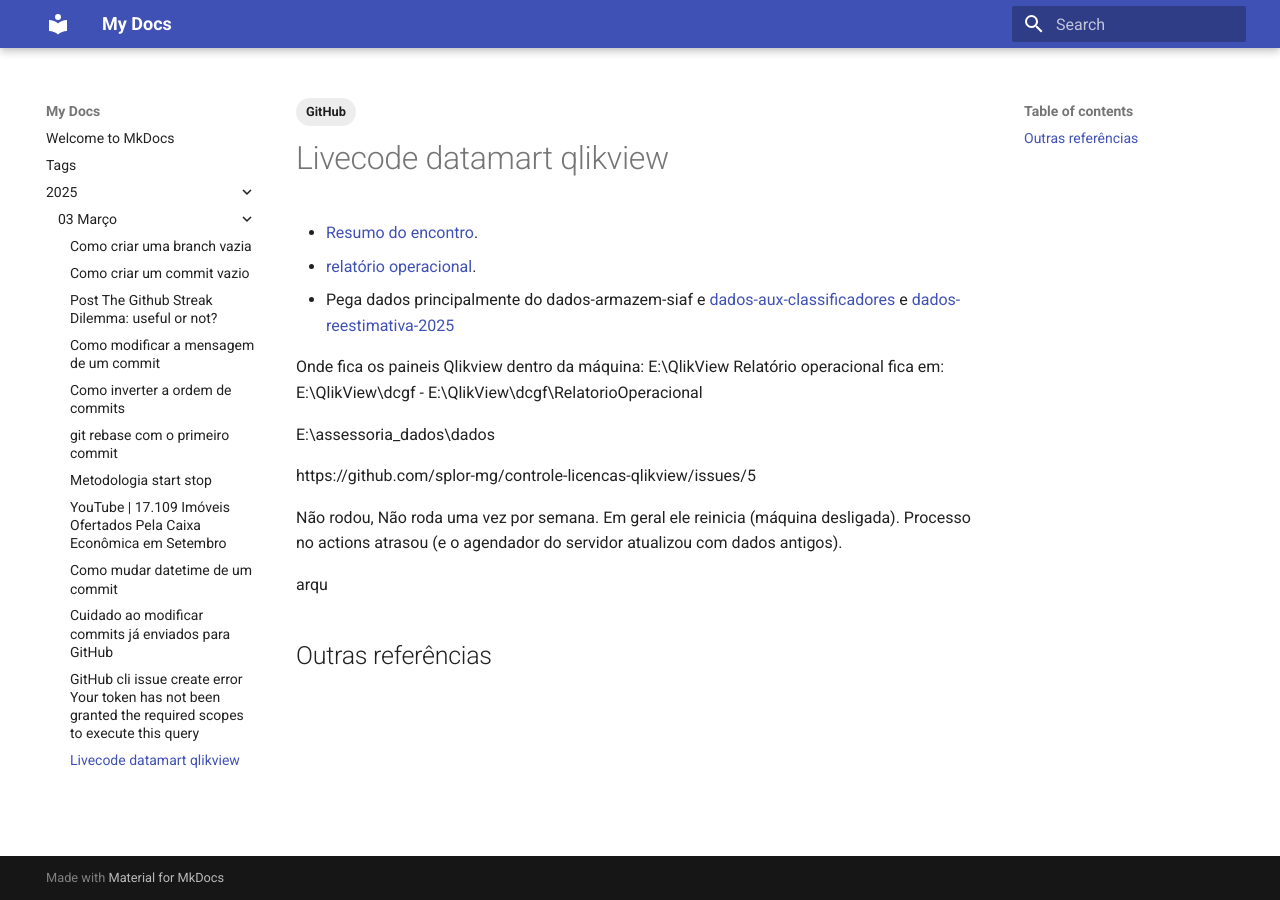
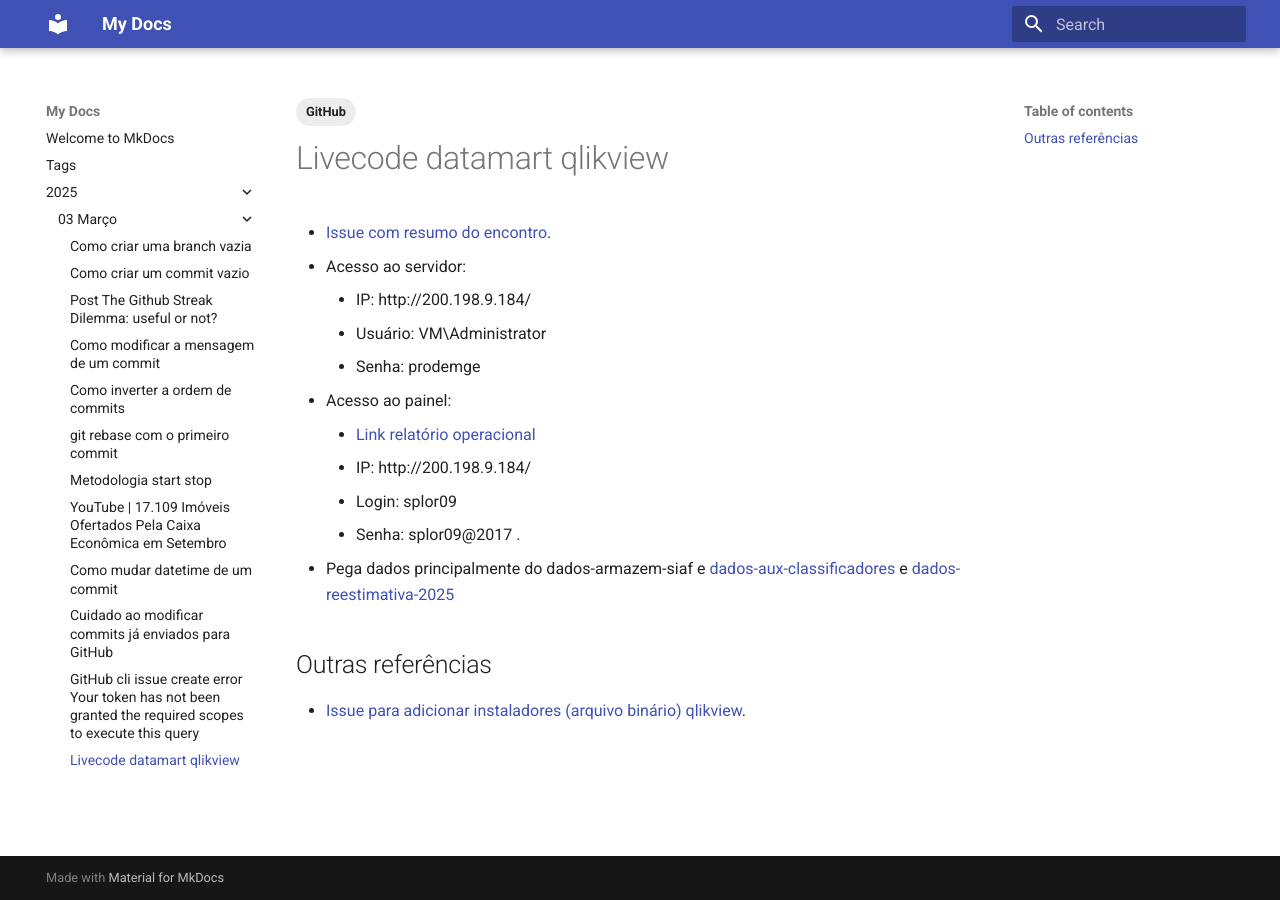
Before and after one commit to gabrielbdornass/notes2, an MkDocs documentation site: the page built from docs/2025/03_Março/20250318_livecode_datamart_qlikview.md, in a window 1280 px wide. Built offline with MkDocs 1.6.1 and Material for MkDocs 9.7.7, drawn with Linux system fonts in a browser that asks for light colours.

Commit message:
Improve livecode note qlik
See https://github.com/splor-mg/handbook/issues/66

```diff
--- a/docs/2025/03_Março/20250318_livecode_datamart_qlikview.md
+++ b/docs/2025/03_Março/20250318_livecode_datamart_qlikview.md
@@ -5,24 +5,19 @@ tags:
 
 # Livecode datamart qlikview
 
-- [Resumo do encontro](https://github.com/splor-mg/handbook/issues/66).
-- [relatório operacional](http://www.reestimativa.mg.gov.br/QvAJAXZfc/opendoc.htm?document=dcgf%5Crelatoriooperacional%5Crel.%20operacional.qvw&host=QVS%40vm13525).
+- [Issue com resumo do encontro](https://github.com/splor-mg/handbook/issues/66).
+- Acesso ao servidor:
+    - IP: http://200.198.9.184/
+    - Usuário: VM\Administrator
+    - Senha: prodemge
+- Acesso ao painel:
+    - [Link relatório operacional](http://www.reestimativa.mg.gov.br/QvAJAXZfc/opendoc.htm?document=dcgf%5Crelatoriooperacional%5Crel.%20operacional.qvw&host=QVS%40vm13525)
+    - IP: http://200.198.9.184/
+    - Login: splor09
+    - Senha: splor09@2017
+    .
 - Pega dados principalmente do dados-armazem-siaf e [dados-aux-classificadores](https://github.com/splor-mg/dados-aux-classificadores) e [dados-reestimativa-2025](https://github.com/splor-mg/dados-reestimativa-2025)
 
+## Outras referências
 
-Onde fica os paineis Qlikview dentro da máquina: E:\QlikView
-Relatório operacional fica em: E:\QlikView\dcgf - E:\QlikView\dcgf\RelatorioOperacional
-
-E:\assessoria_dados\dados
-
-https://github.com/splor-mg/controle-licencas-qlikview/issues/5
-
-Não rodou,
-Não roda uma vez por semana.
-Em geral ele reinicia (máquina desligada).
-Processo no actions atrasou (e o agendador do servidor atualizou com dados antigos).
-
-arqu
-
-
-## Outras referências
+- [Issue para adicionar instaladores (arquivo binário) qlikview](https://github.com/splor-mg/controle-licencas-qlikview/issues/5).
```
